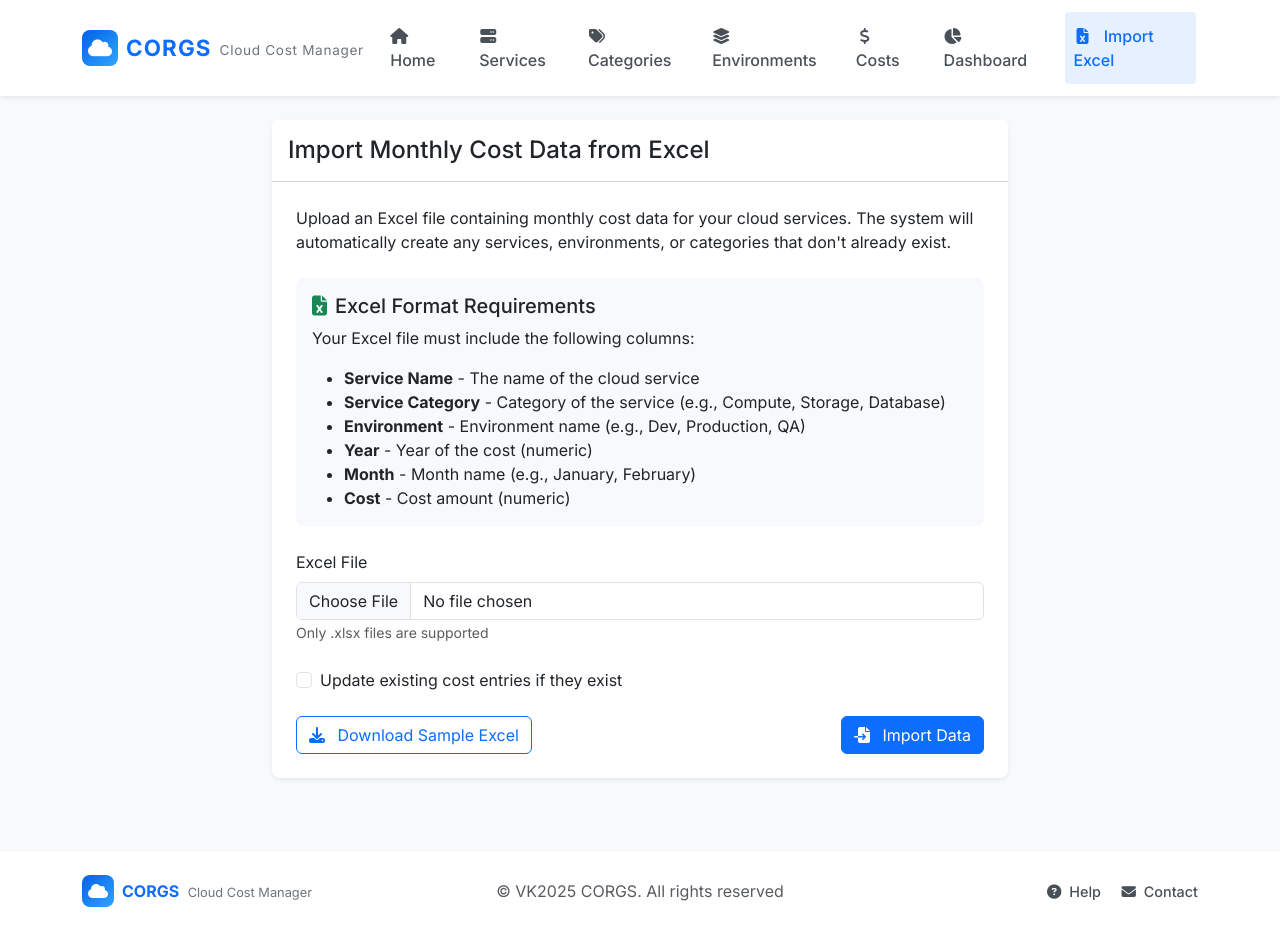
After one commit to vedkharche538/CORGS, a Flask app: page /import_excel in a window 1280 px wide. The commit adds this page. Run offline with Flask 3, Linux system fonts and the light colour scheme.

Commit message:
Added import excel functionality

```diff
--- a/app.py
+++ b/app.py
@@ -1,7 +1,9 @@
-from flask import Flask, render_template, request, redirect, url_for, jsonify
+from flask import Flask, render_template, request, redirect, url_for, jsonify, send_file
 import os
 import json
+import io
 from datetime import datetime
+from werkzeug.utils import secure_filename
 
 app = Flask(__name__)
 
@@ -540,6 +542,195 @@ def api_dashboard_summary():
         'category_count': category_count
     })
 
+# Excel import functionality
+@app.route('/import_excel', methods=['GET', 'POST'])
+def import_excel():
+    message = None
+    message_type = None
+    results = None
+
+    try:
+        import pandas as pd
+    except ImportError:
+        message = "Error: The pandas library is not installed. Please install it with 'pip install pandas openpyxl'"
+        message_type = "danger"
+        return render_template('import_excel.html', message=message, message_type=message_type, results=results)
+
+    if request.method == 'POST':
+        # Check if the post request has the file part
+        if 'excel_file' not in request.files:
+            message = 'No file part'
+            message_type = 'danger'
+        else:
+            file = request.files['excel_file']
+            update_existing = request.form.get('update_existing') == 'true'
+
+            if file.filename == '':
+                message = 'No selected file'
+                message_type = 'danger'
+            elif not file.filename.endswith('.xlsx'):
+                message = 'Only .xlsx files are allowed'
+                message_type = 'danger'
+            else:
+                try:
+                    # Read the Excel file
+                    df = pd.read_excel(file)
+
+                    # Validate the Excel format
+                    required_columns = ['Service Name', 'Service Category', 'Environment', 'Year', 'Month', 'Cost']
+                    missing_columns = [col for col in required_columns if col not in df.columns]
+
+                    if missing_columns:
+                        message = f"Missing required columns: {', '.join(missing_columns)}"
+                        message_type = 'danger'
+                    else:
+                        # Process the data
+                        results = process_excel_data(df, update_existing)
+                        message = 'Data imported successfully'
+                        message_type = 'success'
+                except Exception as e:
+                    message = f'Error processing Excel file: {str(e)}'
+                    message_type = 'danger'
+
+    return render_template('import_excel.html', message=message, message_type=message_type, results=results)
+
+# Function to process Excel data
+def process_excel_data(df, update_existing=False):
+    # Load existing data
+    services_data = load_data(SERVICES_FILE)
+    categories = load_data(SERVICE_CATEGORIES_FILE)
+    environments_data = load_data(ENVIRONMENTS_FILE)
+    costs_data = load_data(COSTS_FILE)
+
+    # Track results
+    results = {
+        'created': {
+            'services': 0,
+            'categories': 0,
+            'environments': 0,
+            'costs': 0
+        },
+        'updated': {
+            'costs': 0
+        },
+        'errors': []
+    }
+
+    # Lookup dictionaries for quicker access
+    service_dict = {s['name'].lower(): s for s in services_data if 'name' in s}
+
+    # Process each row
+    for _, row in df.iterrows():
+        try:
+            service_name = row['Service Name']
+            category_name = row['Service Category']
+            environment = row['Environment']
+            year = int(row['Year'])
+            month = row['Month']
+            cost = float(row['Cost'])
+
+            # Check/create category
+            if category_name not in categories:
+                categories.append(category_name)
+                results['created']['categories'] += 1
+
+            # Check/create environment
+            if environment not in environments_data:
+                environments_data.append(environment)
+                results['created']['environments'] += 1
+
+            # Check/create service
+            service_key = service_name.lower()
+            service_id = None
+
+            if service_key in service_dict:
+                service_id = service_dict[service_key]['id']
+            else:
+                # Create new service
+                service_id = len(services_data) + 1
+                new_service = {
+                    'id': service_id,
+                    'name': service_name,
+                    'description': f"Imported from Excel on {datetime.now().strftime('%Y-%m-%d')}",
+                    'category': category_name
+                }
+                services_data.append(new_service)
+                service_dict[service_key] = new_service
+                results['created']['services'] += 1
+
+            # Check if cost entry already exists
+            existing_cost = None
+            for cost_entry in costs_data:
+                if (cost_entry['service_id'] == service_id and
+                    cost_entry['environment'] == environment and
+                    cost_entry['month'] == month and
+                    cost_entry['year'] == year):
+                    existing_cost = cost_entry
+                    break
+
+            if existing_cost and update_existing:
+                # Update existing cost
+                existing_cost['cost'] = cost
+                existing_cost['date_added'] = datetime.now().strftime('%Y-%m-%d %H:%M:%S')
+                results['updated']['costs'] += 1
+            elif not existing_cost:
+                # Create new cost entry
+                new_cost = {
+                    'id': len(costs_data) + 1,
+                    'service_id': service_id,
+                    'environment': environment,
+                    'cost': cost,
+                    'month': month,
+                    'year': year,
+                    'date_added': datetime.now().strftime('%Y-%m-%d %H:%M:%S')
+                }
+                costs_data.append(new_cost)
+                results['created']['costs'] += 1
+
+        except Exception as e:
+            results['errors'].append(f"Error in row {_ + 2}: {str(e)}")
+
+    # Save all data
+    save_data(services_data, SERVICES_FILE)
+    save_data(categories, SERVICE_CATEGORIES_FILE)
+    save_data(environments_data, ENVIRONMENTS_FILE)
+    save_data(costs_data, COSTS_FILE)
+
+    return results
+
+@app.route('/download_sample_excel')
+def download_sample_excel():
+    try:
+        import pandas as pd
+        import io
+    except ImportError:
+        return "Error: Required libraries not installed. Please install pandas and openpyxl.", 500
+
+    # Create a sample DataFrame with the required columns
+    sample_data = {
+        'Service Name': ['EC2 Instances', 'S3 Storage', 'RDS Database', 'Lambda Functions'],
+        'Service Category': ['Compute (EC2, Lambda)', 'Storage (S3, EBS, EFS)', 'Database (RDS, Redshift, DynamoDB)', 'Compute (EC2, Lambda)'],
+        'Environment': ['production', 'dev', 'production', 'dev'],
+        'Year': [2025, 2025, 2025, 2025],
+        'Month': ['January', 'January', 'February', 'February'],
+        'Cost': [1250.50, 325.75, 890.25, 125.00]
+    }
+    df = pd.DataFrame(sample_data)
+
+    # Create the Excel file in memory
+    output = io.BytesIO()
+    with pd.ExcelWriter(output, engine='openpyxl') as writer:
+        df.to_excel(writer, index=False, sheet_name='Cost Data')
+
+    output.seek(0)
+
+    return send_file(
+        output,
+        as_attachment=True,
+        download_name='cloud_costs_template.xlsx',
+        mimetype='application/vnd.openxmlformats-officedocument.spreadsheetml.sheet'
+    )
+
 # Initialize data files when app starts
 initialize_data_files()
 
--- a/requirements.txt
+++ b/requirements.txt
@@ -2,3 +2,6 @@ click==8.1.7
 flask==3.0.3
 jinja2==3.1.3
 werkzeug==3.0.2
+pandas==2.0.0
+openpyxl==3.1.2
+XlsxWriter==3.1.0
--- a/static/css/style.css
+++ b/static/css/style.css
@@ -229,6 +229,121 @@ body {
     transform: translateY(0);
 }
 
+/* Background colors for status indicators */
+.bg-primary-light { background-color: rgba(13, 110, 253, 0.1); }
+.bg-success-light { background-color: rgba(25, 135, 84, 0.1); }
+.bg-info-light { background-color: rgba(13, 202, 240, 0.1); }
+.bg-warning-light { background-color: rgba(255, 193, 7, 0.1); }
+.bg-danger-light { background-color: rgba(220, 53, 69, 0.1); }
+
+/* Excel import page styles */
+.upload-area {
+    border: 2px dashed #dee2e6;
+    border-radius: 0.5rem;
+    padding: 2rem;
+    text-align: center;
+    transition: all 0.3s ease;
+}
+
+.upload-area:hover, .upload-area.dragover {
+    border-color: #0d6efd;
+    background-color: rgba(13, 110, 253, 0.05);
+}
+
+.upload-area i {
+    font-size: 2.5rem;
+    color: #6c757d;
+    margin-bottom: 1rem;
+}
+
+.file-input-label {
+    cursor: pointer;
+    display: inline-block;
+    margin-top: 1rem;
+    padding: 0.5rem 1rem;
+    border-radius: 0.25rem;
+    background-color: #f8f9fa;
+    border: 1px solid #dee2e6;
+    transition: all 0.3s ease;
+}
+
+.file-input-label:hover {
+    background-color: #e9ecef;
+    border-color: #ced4da;
+}
+
+/* Make cards more professional */
+.card {
+    border-radius: 0.5rem;
+    overflow: hidden;
+}
+
+/* Button hover effects */
+.btn {
+    transition: all 0.2s ease;
+}
+
+.btn:hover {
+    transform: translateY(-1px);
+    box-shadow: 0 4px 6px rgba(0, 0, 0, 0.1);
+}
+
+/* Excel import page styling */
+.tooltip {
+    font-size: 0.8rem;
+}
+
+.excel-icon {
+    font-size: 3rem;
+    color: #1D6F42; /* Excel green color */
+    margin-bottom: 1rem;
+}
+
+/* Dashboard statistics */
+.stat-card {
+    border-radius: 0.5rem;
+    border: none;
+    box-shadow: 0 0.125rem 0.25rem rgba(0, 0, 0, 0.075);
+    transition: all 0.3s ease;
+    height: 100%;
+}
+
+.stat-card:hover {
+    transform: translateY(-5px);
+    box-shadow: 0 0.5rem 1rem rgba(0, 0, 0, 0.1);
+}
+
+.stat-card-icon {
+    font-size: 1.8rem;
+    background-color: rgba(13, 110, 253, 0.1);
+    color: #0d6efd;
+    width: 60px;
+    height: 60px;
+    border-radius: 50%;
+    display: flex;
+    align-items: center;
+    justify-content: center;
+    margin-right: 1rem;
+}
+
+.stat-card-body {
+    display: flex;
+    align-items: center;
+}
+
+.stat-card-value {
+    font-size: 1.8rem;
+    font-weight: 600;
+    margin-bottom: 0.25rem;
+    line-height: 1;
+}
+
+.stat-card-label {
+    color: #6c757d;
+    font-size: 0.9rem;
+    margin-bottom: 0;
+}
+
 .summary-card {
     border: none;
     border-radius: 0.5rem;
--- a/templates/base.html
+++ b/templates/base.html
@@ -66,6 +66,11 @@
                             <i class="fas fa-chart-pie nav-icon"></i> Dashboard
                         </a>
                     </li>
+                    <li class="nav-item ms-lg-2">
+                        <a class="nav-link {% if '/import_excel' in request.path %}active{% endif %}" href="{{ url_for('import_excel') }}">
+                            <i class="fas fa-file-excel nav-icon"></i> Import Excel
+                        </a>
+                    </li>
                 </ul>
             </div>
         </div>
--- a/templates/dashboard.html
+++ b/templates/dashboard.html
@@ -147,7 +147,10 @@
         <div class="card chart-card">
             <div class="card-header bg-gradient-warning">
                 <div class="d-flex align-items-center justify-content-between">
-                    <div>
+                        <div class="d-flex align-items-center">
+                            <a href="{{ url_for('import_excel') }}" class="btn btn-outline-success me-3" data-bs-toggle="tooltip" title="Import cost data from Excel">
+                                <i class="fas fa-file-excel me-1"></i> Import Excel
+                            </a>
                         <i class="fas fa-chart-line me-2"></i>
                         <h5 class="mb-0 d-inline">Monthly Cost Trend</h5>
                     </div>
--- /dev/null
+++ b/templates/import_excel.html
@@ -0,0 +1,150 @@
+{% extends "base.html" %}
+
+{% block title %}Import Excel Data - CORGS Cloud Cost Manager{% endblock %}
+
+{% block content %}
+<div class="row justify-content-center">
+    <div class="col-lg-8">
+        <div class="card shadow-sm border-0">
+            <div class="card-header bg-white py-3">
+                <h2 class="h4 mb-0">Import Monthly Cost Data from Excel</h2>
+            </div>
+            <div class="card-body p-4">
+                {% if message %}
+                <div class="alert alert-{{ message_type }} alert-dismissible fade show" role="alert">
+                    <i class="fas fa-{{ 'check-circle' if message_type == 'success' else 'exclamation-triangle' }} me-2"></i> {{ message }}
+                    <button type="button" class="btn-close" data-bs-dismiss="alert" aria-label="Close"></button>
+                </div>
+                {% endif %}
+
+                <p class="mb-4">Upload an Excel file containing monthly cost data for your cloud services. The system will automatically create any services, environments, or categories that don't already exist.</p>
+
+                <div class="card bg-light border-0 mb-4">
+                    <div class="card-body">
+                        <h5 class="card-title"><i class="fas fa-file-excel me-2 text-success"></i>Excel Format Requirements</h5>
+                        <p>Your Excel file must include the following columns:</p>
+                        <ul class="mb-0">
+                            <li><strong>Service Name</strong> - The name of the cloud service</li>
+                            <li><strong>Service Category</strong> - Category of the service (e.g., Compute, Storage, Database)</li>
+                            <li><strong>Environment</strong> - Environment name (e.g., Dev, Production, QA)</li>
+                            <li><strong>Year</strong> - Year of the cost (numeric)</li>
+                            <li><strong>Month</strong> - Month name (e.g., January, February)</li>
+                            <li><strong>Cost</strong> - Cost amount (numeric)</li>
+                        </ul>
+                    </div>
+                </div>
+
+                <form method="POST" enctype="multipart/form-data" class="needs-validation" novalidate>
+                    <div class="mb-4">
+                        <label for="excel_file" class="form-label">Excel File</label>
+                        <input type="file" class="form-control" id="excel_file" name="excel_file" accept=".xlsx" required>
+                        <div class="invalid-feedback">
+                            Please select an Excel file (.xlsx)
+                        </div>
+                        <small class="text-muted">Only .xlsx files are supported</small>
+                    </div>
+
+                    <div class="mb-4">
+                        <div class="form-check">
+                            <input class="form-check-input" type="checkbox" id="update_existing" name="update_existing" value="true">
+                            <label class="form-check-label" for="update_existing">
+                                Update existing cost entries if they exist
+                            </label>
+                        </div>
+                    </div>
+
+                    <div class="d-flex justify-content-between align-items-center">
+                        <a href="{{ url_for('download_sample_excel') }}" class="btn btn-outline-primary">
+                            <i class="fas fa-download me-2"></i> Download Sample Excel
+                        </a>
+                        <button type="submit" class="btn btn-primary">
+                            <i class="fas fa-file-import me-2"></i> Import Data
+                        </button>
+                    </div>
+                </form>
+            </div>
+        </div>
+
+        {% if results %}
+        <div class="card shadow-sm border-0 mt-4">
+            <div class="card-header bg-white py-3">
+                <h3 class="h5 mb-0">Import Results</h3>
+            </div>
+            <div class="card-body p-4">
+                <div class="row">
+                    <div class="col-md-3 mb-3">
+                        <div class="card bg-success-light text-success border-0 h-100">
+                            <div class="card-body text-center">
+                                <h3 class="display-4">{{ results.created.costs }}</h3>
+                                <p class="mb-0">Cost Entries Created</p>
+                            </div>
+                        </div>
+                    </div>
+                    <div class="col-md-3 mb-3">
+                        <div class="card bg-info-light text-info border-0 h-100">
+                            <div class="card-body text-center">
+                                <h3 class="display-4">{{ results.created.services }}</h3>
+                                <p class="mb-0">Services Created</p>
+                            </div>
+                        </div>
+                    </div>
+                    <div class="col-md-3 mb-3">
+                        <div class="card bg-warning-light text-warning border-0 h-100">
+                            <div class="card-body text-center">
+                                <h3 class="display-4">{{ results.created.categories }}</h3>
+                                <p class="mb-0">Categories Created</p>
+                            </div>
+                        </div>
+                    </div>
+                    <div class="col-md-3 mb-3">
+                        <div class="card bg-primary-light text-primary border-0 h-100">
+                            <div class="card-body text-center">
+                                <h3 class="display-4">{{ results.created.environments }}</h3>
+                                <p class="mb-0">Environments Created</p>
+                            </div>
+                        </div>
+                    </div>
+                </div>
+
+                {% if results.updated and results.updated.costs > 0 %}
+                <div class="mt-3 alert alert-warning">
+                    <i class="fas fa-info-circle me-2"></i>
+                    <strong>{{ results.updated.costs }}</strong> existing cost entries were updated.
+                </div>
+                {% endif %}
+
+                {% if results.errors %}
+                <div class="mt-3">
+                    <h4>Errors</h4>
+                    <div class="alert alert-danger">
+                        <ul class="mb-0">
+                            {% for error in results.errors %}
+                            <li>{{ error }}</li>
+                            {% endfor %}
+                        </ul>
+                    </div>
+                </div>
+                {% endif %}
+            </div>
+        </div>
+        {% endif %}
+    </div>
+</div>
+{% endblock %}
+
+{% block scripts %}
+<script>
+    document.addEventListener('DOMContentLoaded', function() {
+        const form = document.querySelector('.needs-validation');
+
+        form.addEventListener('submit', function(event) {
+            if (!form.checkValidity()) {
+                event.preventDefault();
+                event.stopPropagation();
+            }
+
+            form.classList.add('was-validated');
+        });
+    });
+</script>
+{% endblock %}
```
Also changed, not shown: data/costs.json (+36 -0 lines), data/environments.json (+7 -1 lines), data/service_categories.json (+10 -1 lines), data/services.json (+24 -0 lines), 1 other file.
